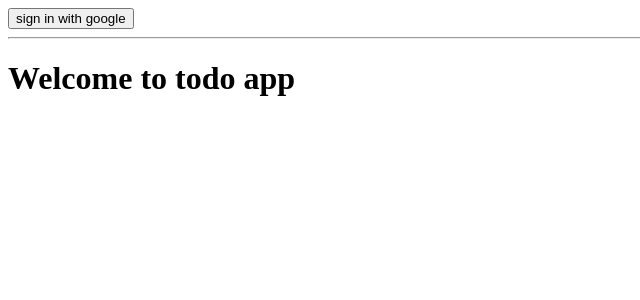
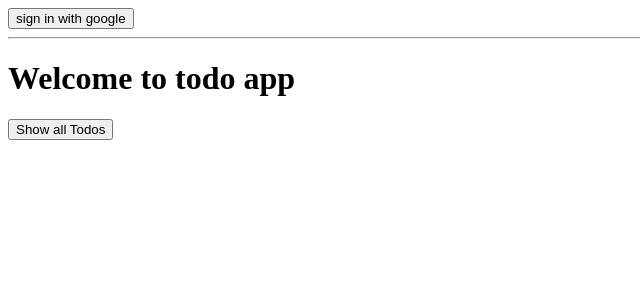
Before and after one commit to Amitkys/next-crud, a Next.js app: page / in a window 1280 px wide. Shown: the top 300 px of the page, without its empty margins (0-640 px from the left). Built offline with nearby package versions, Linux system fonts and the light colour scheme; no server answers.

Commit message:
added navigation linke for go to all todos

```diff
--- a/app/page.tsx
+++ b/app/page.tsx
@@ -1,7 +1,11 @@
+import Link from "next/link"
 export default function homepage() {
   return (
     <div>
       <h1>Welcome to todo app</h1>
+      <Link href={'/todos'}>
+        <button>Show all Todos</button>
+      </Link>
     </div>
   )
 }
```
